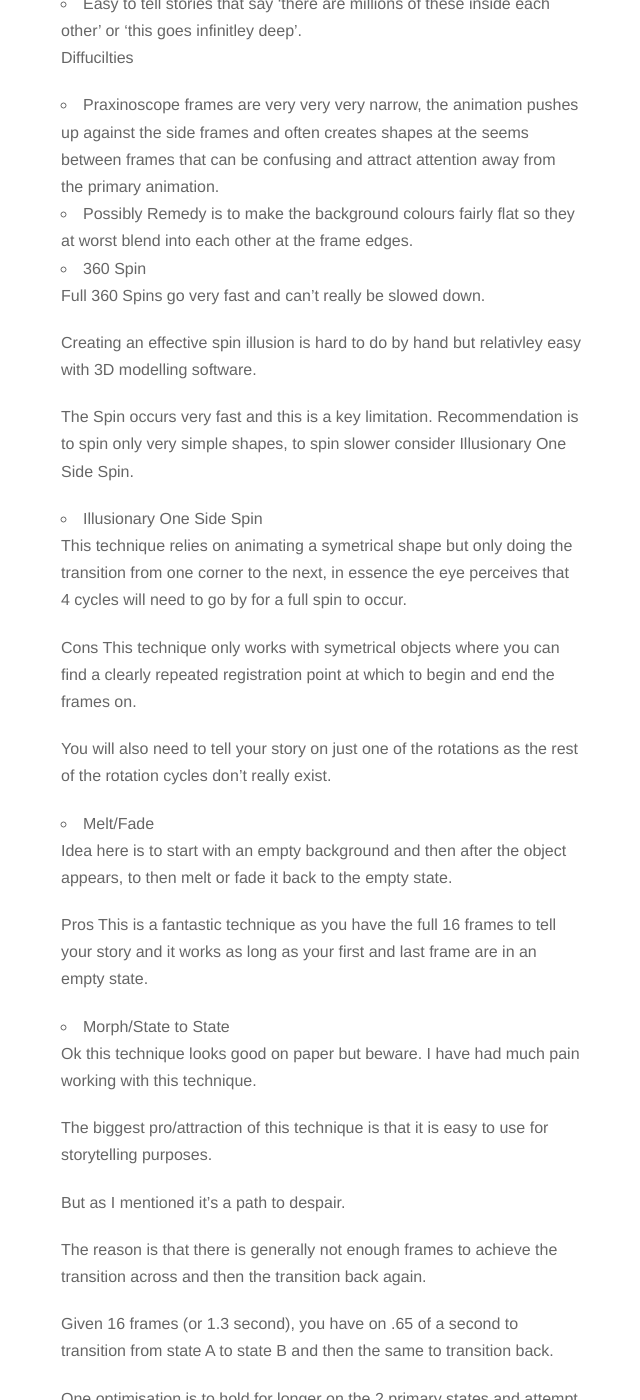
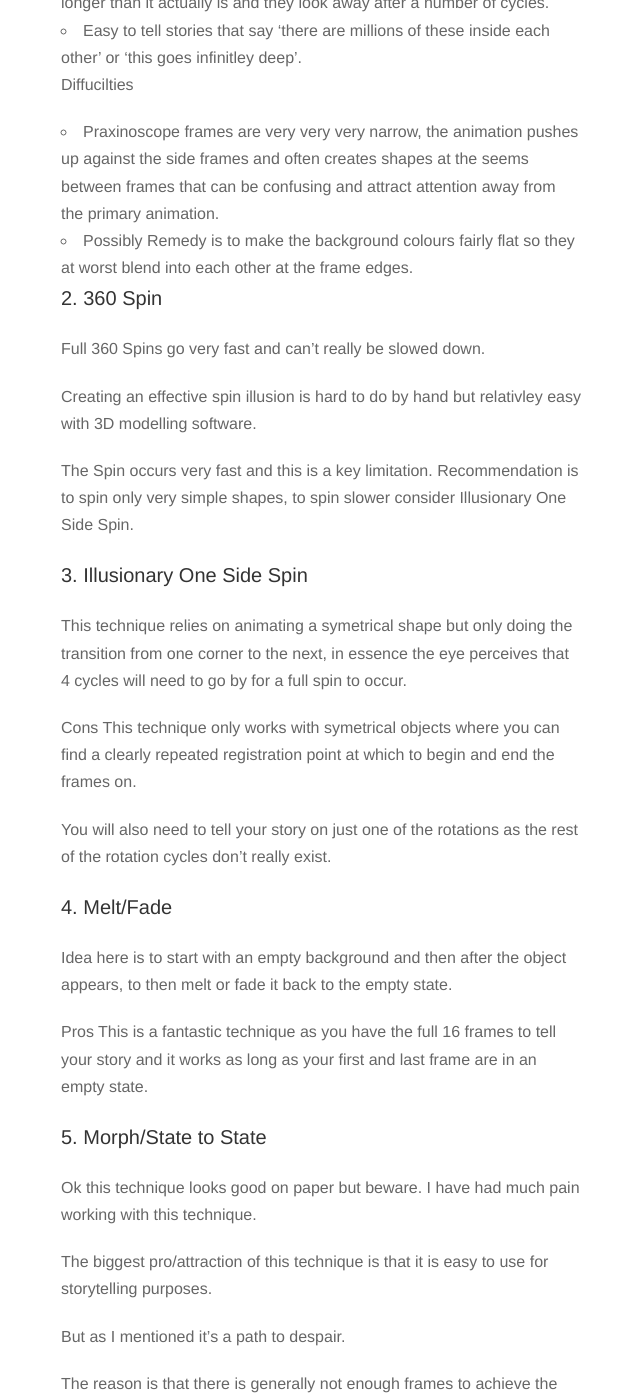
Before and after one commit to evolve2k/praxy, a Jekyll site: the page built from _posts/2016-11-23-exploring-the-limits-of-short-frame-animation.md, in a window 1280 px wide and 1400 px high, scrolled down 1585 px. Shown: the whole window, without its empty margins (319-959 px from the left). Built offline with Jekyll 4.4.1, drawn with Linux system fonts in a browser that asks for light colours; nearby versions of some CDN libraries; some of the changed text lies outside the part shown.

Commit message:
Update from Forestry.io - 2016-11-23-exploring-the-limits-of-short-frame-animation.md

```diff
--- a/_posts/2016-11-23-exploring-the-limits-of-short-frame-animation.md
+++ b/_posts/2016-11-23-exploring-the-limits-of-short-frame-animation.md
@@ -19,49 +19,47 @@ There are a number of looping options, and to create variation across our exhibi
 
 Herein I'll review a few options we've discovered towards helping us and future short frame animators in isolating techniques and considering their pro's and cons.
 
-1. Endless Zoom
+### 1. Endless Zoom
 
 With Endless Zoom you create a main element with a cavity in it and inside the cavity you copy in smaller copies of itself.
 
 The camera then zooms continously (continous Zoom In or Zoom Out is both fine) and at say the edge of the cavity you loop back on itself.
 
 Pros
-- Has a nice sense of pace, people experience is that the animation is longer than it actually is and they look away after a number of cycles.
-- Easy to tell stories that say 'there are millions of these inside each other' or 'this goes infinitley deep'.
+
+*   Has a nice sense of pace, people experience is that the animation is longer than it actually is and they look away after a number of cycles.
+*   Easy to tell stories that say 'there are millions of these inside each other' or 'this goes infinitley deep'.
 
 Diffucilties
-- Praxinoscope frames are very very very narrow, the animation pushes up against the side frames and often creates shapes at the seems between frames that can be confusing and attract attention away from the primary animation.
-- Possibly Remedy is to make the background colours fairly flat so they at worst blend into each other at the frame edges.
 
-2. 360 Spin
+*   Praxinoscope frames are very very very narrow, the animation pushes up against the side frames and often creates shapes at the seems between frames that can be confusing and attract attention away from the primary animation.
+*   Possibly Remedy is to make the background colours fairly flat so they at worst blend into each other at the frame edges.
+
+### 2. 360 Spin
 
 Full 360 Spins go very fast and can't really be slowed down.
 
 Creating an effective spin illusion is hard to do by hand but relativley easy with 3D modelling software.
 
-The Spin occurs very fast and this is a key limitation.
-Recommendation is to spin only very simple shapes, to spin slower consider Illusionary One Side Spin.
+The Spin occurs very fast and this is a key limitation. Recommendation is to spin only very simple shapes, to spin slower consider Illusionary One Side Spin.
 
-3. Illusionary One Side Spin
+### 3. Illusionary One Side Spin
 
 This technique relies on animating a symetrical shape but only doing the transition from one corner to the next, in essence the eye perceives that 4 cycles will need to go by for a full spin to occur.
 
-Cons
-This technique only works with symetrical objects where you can find a clearly repeated registration point at which to begin and end the frames on.
+Cons This technique only works with symetrical objects where you can find a clearly repeated registration point at which to begin and end the frames on.
 
 You will also need to tell your story on just one of the rotations as the rest of the rotation cycles don't really exist.
 
-4. Melt/Fade
+### 4. Melt/Fade
 
 Idea here is to start with an empty background and then after the object appears, to then melt or fade it back to the empty state.
 
-Pros
-This is a fantastic technique as you have the full 16 frames to tell your story and it works as long as your first and last frame are in an empty state.
+Pros This is a fantastic technique as you have the full 16 frames to tell your story and it works as long as your first and last frame are in an empty state.
 
-5. Morph/State to State
+### 5. Morph/State to State
 
-Ok this technique looks good on paper but beware.
-I have had much pain working with this technique.
+Ok this technique looks good on paper but beware. I have had much pain working with this technique.
 
 The biggest pro/attraction of this technique is that it is easy to use for storytelling purposes.
 
@@ -77,14 +75,11 @@ My experience has been this doesn't work very easily.
 
 Essentially the eye needs time to recognise and appreciate each state and there is just not enough time to budget this time for two states and also fit in a reasonable transition between the two.
 
-Recommendation:
-After transitioning from A to B, consider transitioning from B to blank, this can possibly done with less frames.
+Recommendation: After transitioning from A to B, consider transitioning from B to blank, this can possibly done with less frames.
 
+### 6. Walk cycle
 
-6. Walk cycle
-
-This is a classic technique and can be achived in 16 frames.
-It's easy to tell a story and the sense of continous walking/running is immediatley understandable and likely satisfying to the viewer.
+This is a classic technique and can be achived in 16 frames. It's easy to tell a story and the sense of continous walking/running is immediatley understandable and likely satisfying to the viewer.
 
 The main difficulty with this approach is the limits of your skills in character animation/illustration.
 
@@ -92,7 +87,7 @@ It will likely take a lot of trial and error to create a realisitic look but oth
 
 (Disclaimer: I haven't achieved a realistic walk cycle yet as I was unsure of my illustration skills).
 
-7. Abstact movement
+### 7. Abstact movement
 
 This technique involves animating things that aren't immediatley identifyable as real world objects.
 
@@ -102,10 +97,9 @@ The biggest con of this approach is the likely lack of narrative and story telli
 
 Requires clever application to tell a worthwhile story.
 
-8. Bouncing/Rolling
+### 8. Bouncing/Rolling
 
 These techniques offers similar benefits to the walk cycle but possibly can be achieved with less effort.
-
 
 ## Conclusion
 
```
